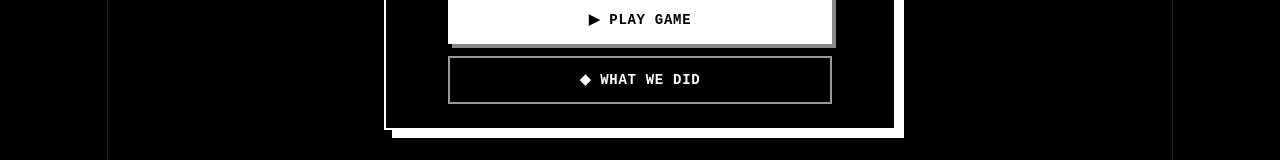
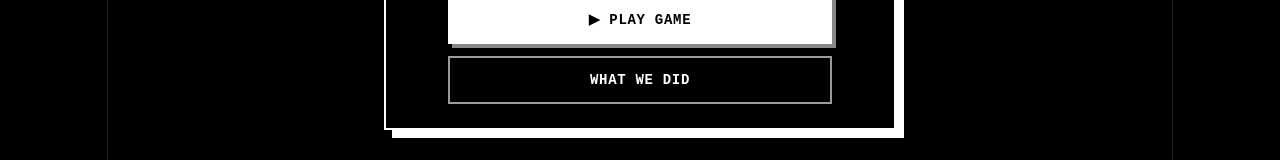
Before and after one commit to maxlearns2code/exo-cultures, a Next.js app: page / in a window 1280 px wide. Shown: the part 490-650 px from the top of the page. Built offline with nearby package versions, Linux system fonts and the light colour scheme.

Commit message:
style: remove icon from WHAT WE DID button

```diff
--- a/src/components/organisms/WelcomeHero.tsx
+++ b/src/components/organisms/WelcomeHero.tsx
@@ -73,7 +73,7 @@ export function WelcomeHero({
             onClick={onExplain}
             className="w-full py-3"
           >
-            <span>◆ WHAT WE DID</span>
+            <span>WHAT WE DID</span>
           </ArcadeButton>
         </div>
       </div>
```
